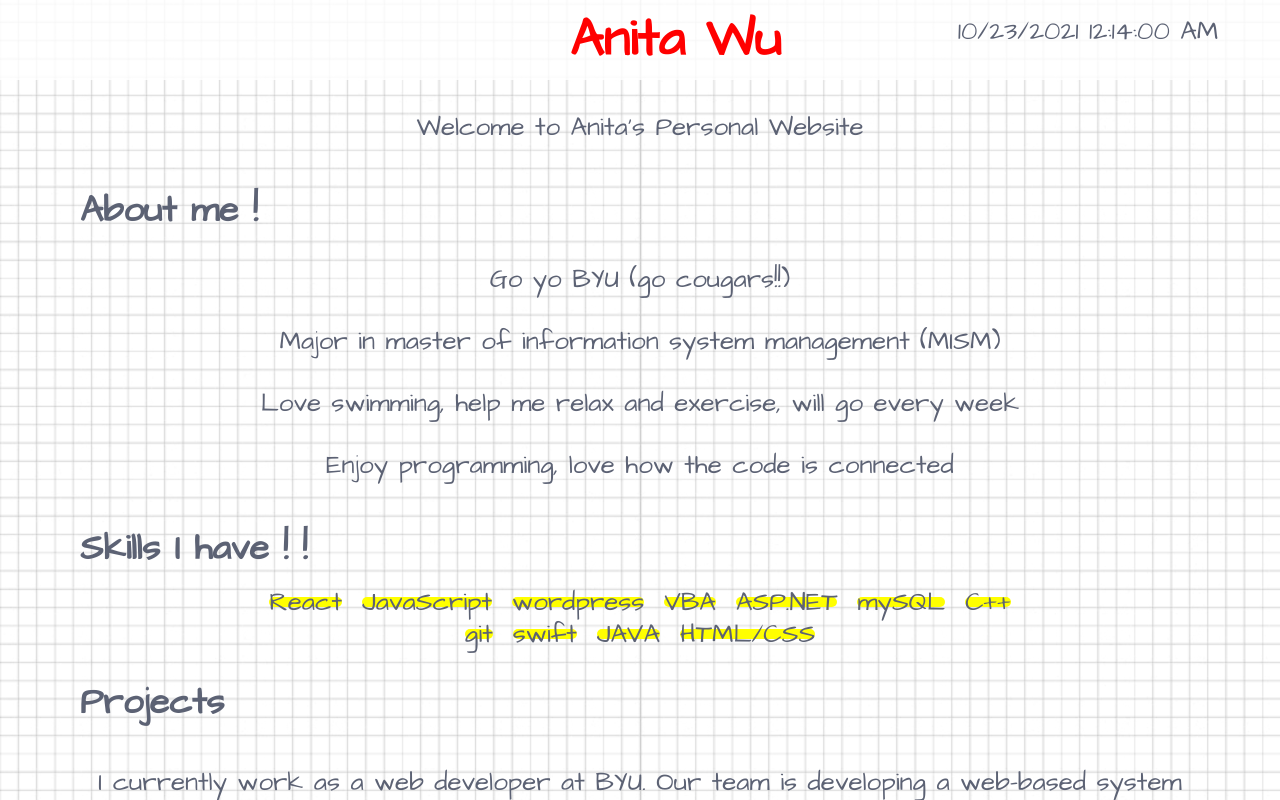
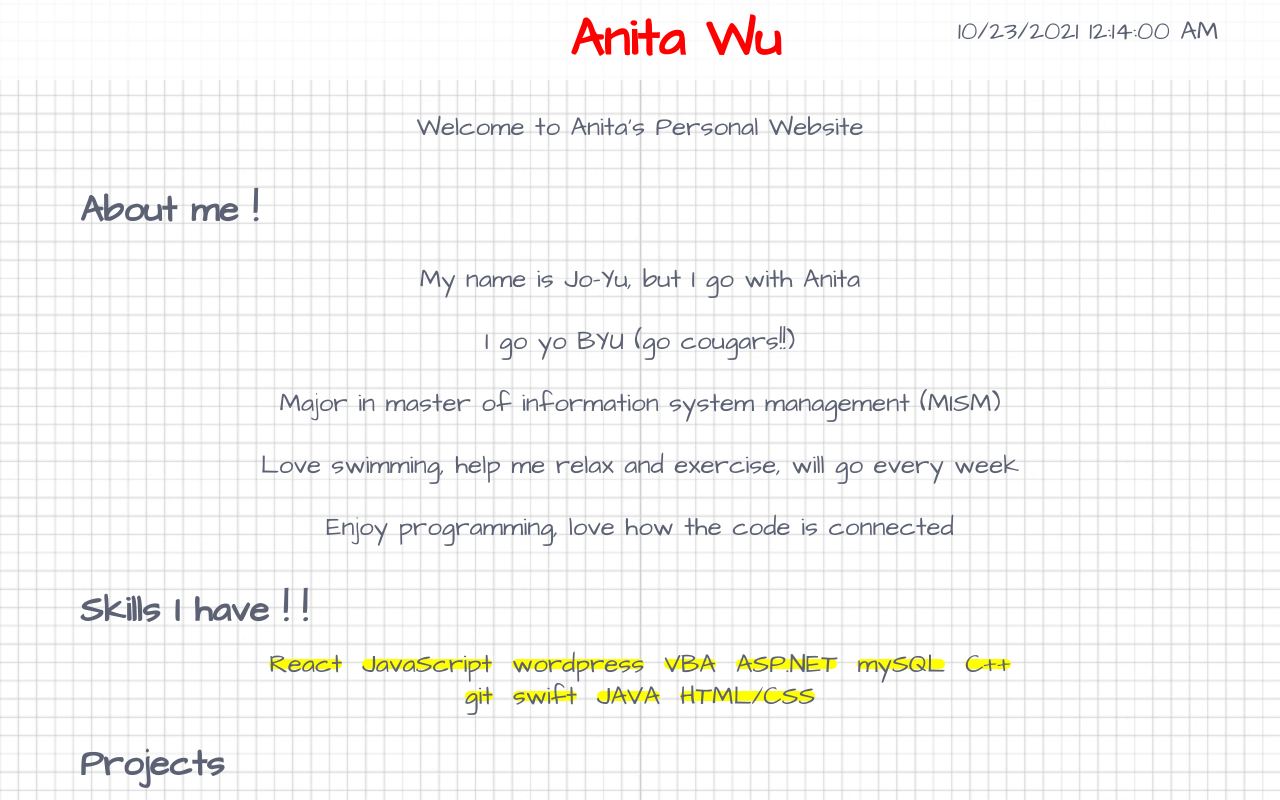
Before and after one commit to anita908/anita-personal-website, a React (Create React App) app: page / in a window 1280 px wide. Shown: the top 800 px of the page. Built offline with nearby package versions, Linux system fonts and the light colour scheme.

Commit message:
add name intro

```diff
--- a/src/App.js
+++ b/src/App.js
@@ -6,7 +6,6 @@ import './App.css';
 function App() {
 
   const [currentTime, setCurrentTime] = useState(new Date())
-
 
   useEffect(() => {
     var timer = setInterval(()=>setCurrentTime(new Date()), 1000 )
@@ -26,8 +25,9 @@ function App() {
 
        <p>Welcome to Anita's Personal Website</p>
 
-        <h1 class="App-sub-headers">About me ! </h1>
-        <p>Go yo BYU (go cougars!!)</p>
+        <h1 class="App-sub-headers">About me !</h1>
+        <p>My name is Jo-Yu, but I go with Anita</p>
+        <p>I go yo BYU (go cougars!!)</p>
         <p>Major in master of information system management (MISM)</p>
         <p>Love swimming, help me relax and exercise, will go every week</p>
         <p>Enjoy programming, love how the code is connected</p>
```
